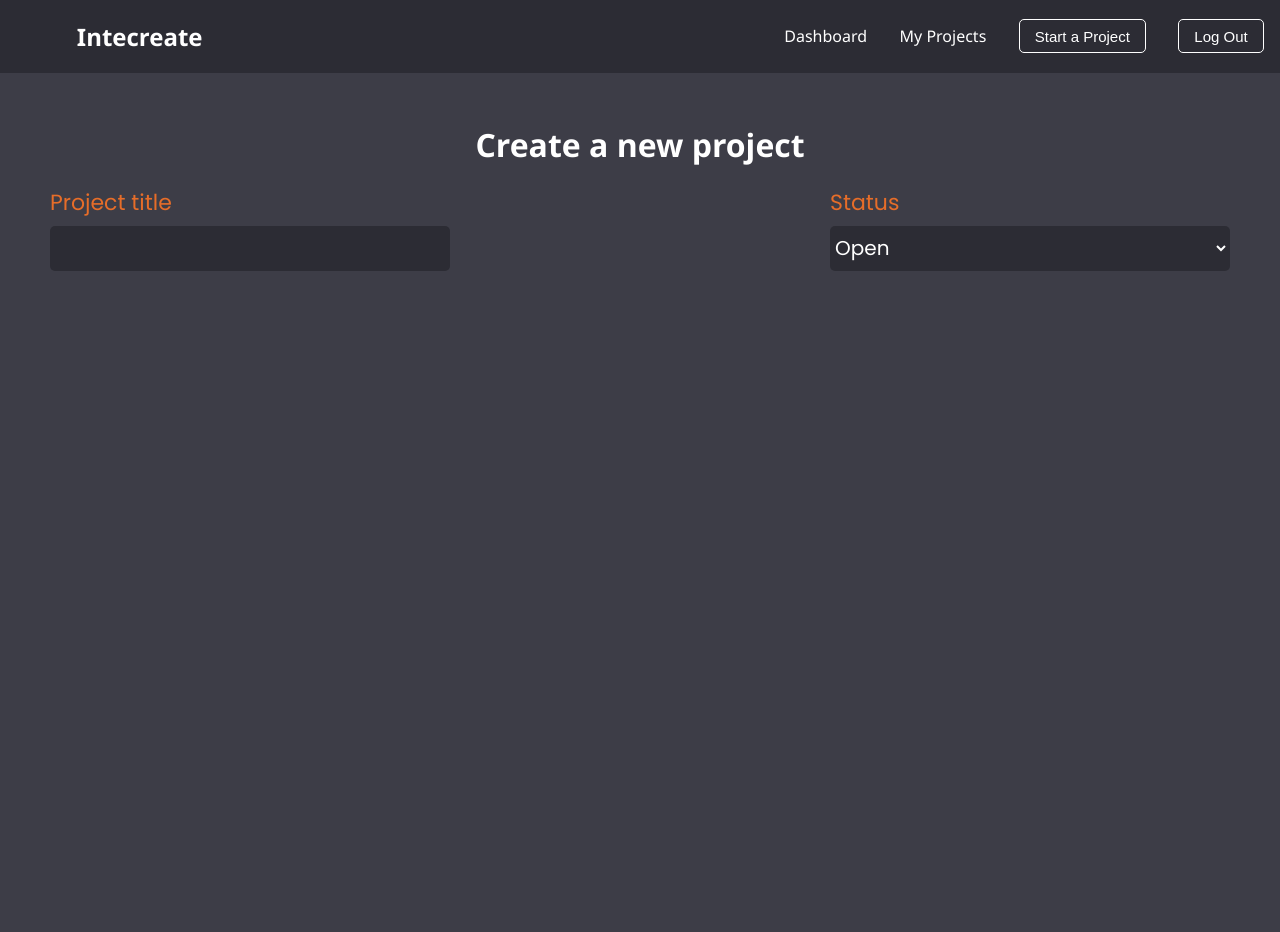
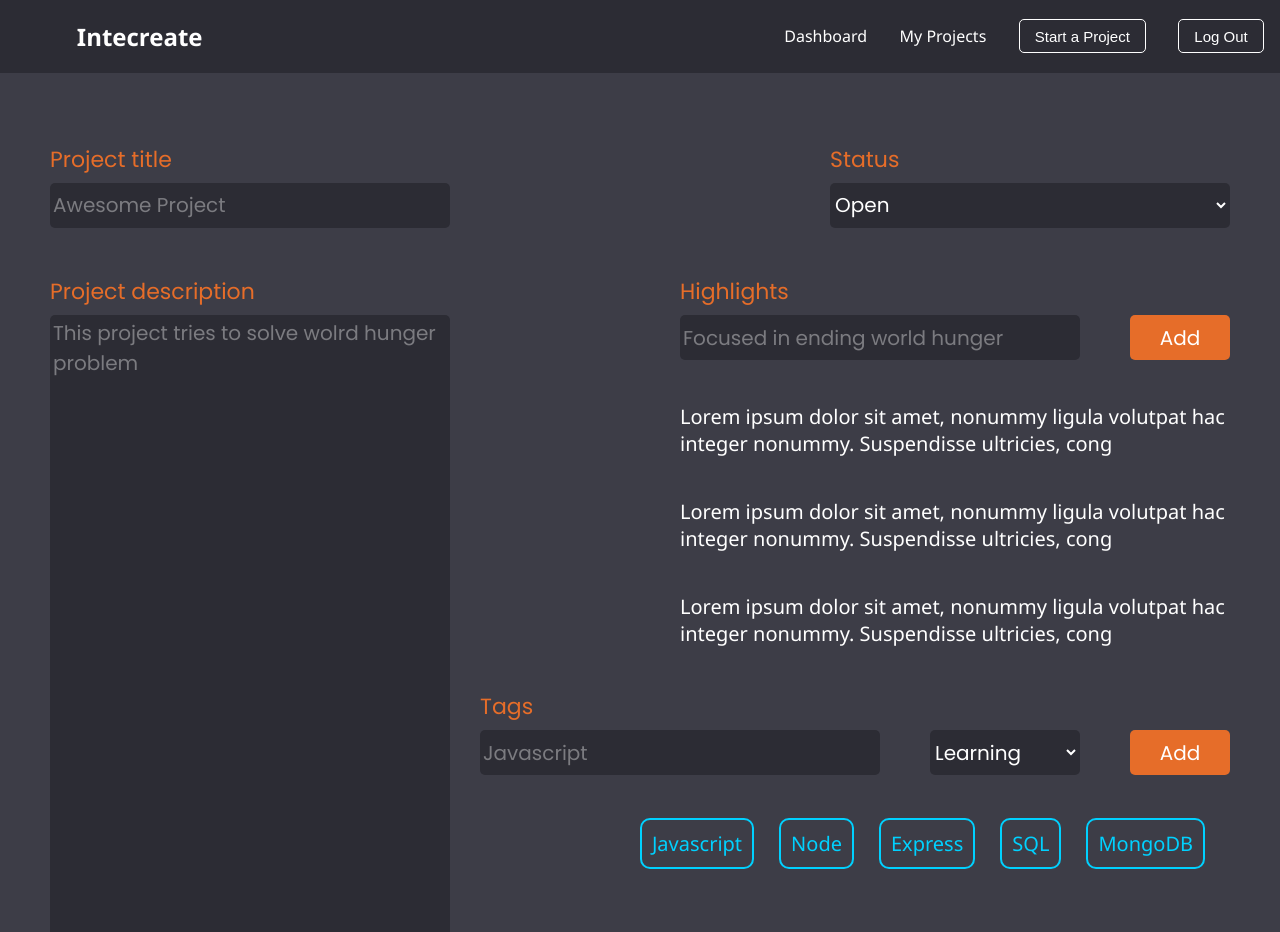
Before and after one commit to EinarLop/GEEB3, a React (Create React App) app in the folder frontend/: page / in a window 1280 px wide. Shown: the top 932 px of the page. Before the commit the page ends 800 px from the top, so only its background shows below. Built offline with nearby package versions, Linux system fonts and the light colour scheme.

Commit message:
Create Project Site 80% done

```diff
--- a/frontend/package.json
+++ b/frontend/package.json
@@ -18,9 +18,6 @@
     "test": "react-scripts test",
     "eject": "react-scripts eject"
   },
-  "eslintConfig": {
-    "extends": "react-app"
-  },
   "browserslist": {
     "production": [
       ">0.2%",
--- a/frontend/src/App.js
+++ b/frontend/src/App.js
@@ -22,7 +22,7 @@ function App() {
   return (
 
 
-    <div>
+                  <div>
 
       <Header/>
       <CreateProject3/>
--- a/frontend/src/CreateProject/CreateProject3.js
+++ b/frontend/src/CreateProject/CreateProject3.js
@@ -1,44 +1,176 @@
-import React from 'react';
-import styles from './CreateProject3Styles.module.scss'
-import Header  from '../Components/Header'
+import React from "react";
+import styles from "./CreateProject3Styles.module.scss";
+import Header from "../Components/Header";
 //T--> Title
 //S--> Status
+//H --> Highlights
 
-function CreateProject3(){
-    return(
-
+function CreateProject3() {
+  return (
     <div className={styles.Wrapper}>
-        <h1 className={styles.Title}>Create a new project</h1>
-
+      {/* <h1 className={styles.Title}>Create a new project</h1> */}
+      {/*
       <div className={styles.TSContainer}>
         <div className={styles.InputLabelContainer}>
           <label className={styles.Label}>Project title</label>
-                <input className={styles.Input}/>
+          <input placeholder="Awesome Project" className={styles.Input} />
         </div>
 
         <div className={styles.InputLabelContainer}>
           <label className={styles.Label}>Status</label>
           <select className={styles.Select}>
-                    <option className={styles.Option}>
-                        Open
-                    </option>
-                    <option>
-                       Closed
-                    </option>
+            <option className={styles.Option}>Open</option>
+            <option>Closed</option>
+          </select>
+        </div>
+
+        //<input className={styles.Button}type="button" value="Add"/>
+      </div> */}
+
+      {/* <div className={styles.Parent}>
+        <div className={styles.Div1}>
+          <div className={styles.InputLabelContainer}>
+            <label className={styles.Label}>Project description</label>
+            <textarea
+              placeholder="This project tries to solve wolrd hunger problem"
+              className={styles.TextArea}
+            />
+          </div>
+        </div>
+        <div className={styles.Div2}>
+          <div className={styles.HInputsContainer}>
+            <div className={styles.InputLabelContainer}>
+              <label className={styles.Label}>Highlights</label>
+              <input
+                placeholder="Focused in ending world hunger"
+                className={styles.Input}
+              />
+            </div>
+
+            <div className={styles.InputLabelContainer}>
+              <label className={`${styles.Label} ${styles.Invisible}`}>
+                Button
+              </label>
+              <input className={styles.Button} type="button" value="Add" />
+            </div>
+          </div>
+<div className={styles.HContainer}></div>
+          <p>Hosososoos</p>
+        </div>
+        <div className={styles.Div3}>
+          <div className={styles.InputLabelContainer}>
+            <label className={styles.Label}>Tags</label>
+            <input placeholder="Javascript" className={styles.Input} />
+          </div>
+          <div className={styles.InputLabelContainer}>
+            <label className={`${styles.Label} ${styles.Invisible}`}>
+              Button
+            </label>
+            <input className={styles.Button} type="button" value="Add" />
+          </div>
+        </div>
+      </div>
+      <div className={styles.SubmitContainer}>
+        <input
+          className={`${styles.Button} ${styles.Large}`}
+          type="button"
+          value="Create project"
+        />
+      </div> */}
+      <div className={styles.Parent}>
+        <div className={styles.Div1}>
+          <div className={styles.InputLabelContainer}>
+            <label className={styles.Label}>Project title</label>
+            <input placeholder="Awesome Project" className={styles.Input} />
+          </div>
+        </div>
+        <div className={styles.Div2}>
+          <div className={styles.InputLabelContainer}>
+            <label className={styles.Label}>Status</label>
+            <select className={styles.Select}>
+              <option className={styles.Option}>Open</option>
+              <option>Closed</option>
             </select>
           </div>
         </div>
-
+        <div className={styles.Div3}>
+          <div className={styles.InputLabelContainer}>
+            <label className={styles.Label}>Highlights</label>
+            <input
+              placeholder="Focused in ending world hunger"
+              className={styles.Input}
+            />
+          </div>
+          <div className={styles.InputLabelContainer}>
+            <label className={`${styles.Label} ${styles.Invisible}`}>
+              Button
+            </label>
+            <input className={styles.Button} type="button" value="Add" />
+          </div>
+        </div>
+        <div className={styles.Div4}>
+          <p>
+            {/* 100 charcaters top */}
+            Lorem ipsum dolor sit amet, nonummy ligula volutpat hac integer
+            nonummy. Suspendisse ultricies, cong
+          </p>
+          <p>
+            Lorem ipsum dolor sit amet, nonummy ligula volutpat hac integer
+            nonummy. Suspendisse ultricies, cong
+          </p>
+          <p>
+            Lorem ipsum dolor sit amet, nonummy ligula volutpat hac integer
+            nonummy. Suspendisse ultricies, cong
+          </p>
+        </div>
+        <div className={styles.Div5}>
+          <div className={styles.InputLabelContainer}>
+            <label className={styles.Label}>Tags</label>
+            <input placeholder="Javascript" className={styles.Input} />
+          </div>
+          <div className={styles.InputLabelContainer}>
+            <label className={`${styles.Label} ${styles.Invisible}`}>
+              Button
+            </label>
+            <select
+              className={`${styles.Select} ${styles.Small}`}
+              type="button"
+            >
+              <option>Learning</option>
+              <option>Masterd</option>
+            </select>
           </div>
 
-
-
-
-
-
-
-
-
+          <div className={styles.InputLabelContainer}>
+            <label className={`${styles.Label} ${styles.Invisible}`}>
+              Button
+            </label>
+            <input className={styles.Button} type="button" value="Add" />
+          </div>
+        </div>
+        <div className={styles.Div6}>
+          <div className={styles.Tag}>Javascript</div>
+          <div className={styles.Tag}>Node</div>
+          <div className={styles.Tag}>Express</div>
+          <div className={styles.Tag}>SQL</div>
+          <div className={styles.Tag}>MongoDB</div>
+          <div className={styles.Tag}>Development</div>
+          <div className={styles.Tag}>Sockets</div>
+          <div className={styles.Tag}>MongoDB</div>
+          <div className={styles.Tag}>Development</div>
+          <div className={styles.Tag}>Sockets</div>
+        </div>
+        <div className={styles.Div7}>
+          <div className={styles.InputLabelContainer}>
+            <label className={styles.Label}>Project description</label>
+            <textarea
+              placeholder="This project tries to solve wolrd hunger problem"
+              className={styles.TextArea}
+            />
+          </div>
+        </div>
+      </div>
+    </div>
   );
 }
 
--- a/frontend/src/CreateProject/CreateProject3Styles.module.scss
+++ b/frontend/src/CreateProject/CreateProject3Styles.module.scss
@@ -1,5 +1,6 @@
 @import "../_global.scss", "../GlobalStyles/Wrapper.scss",
-  "../GlobalStyles/Input.scss", "../GlobalStyles/Select.scss";
+  "../GlobalStyles/Input.scss", "../GlobalStyles/Select.scss",
+  "../GlobalStyles/Button.scss";
 
 .Wrapper {
   display: flex;
@@ -23,14 +24,147 @@
 .Title {
   justify-content: center;
   margin: 0 auto;
+  margin-bottom: 50px;
+  font-family: $font;
 }
 
 .TSContainer {
   display: flex;
   justify-content: space-between;
+  margin-bottom: 50px;
   //Responsive --> Flex direction column
 }
 
 .Select {
   @include Select;
+
+  &.Small {
+    margin-left: 50px;
+  }
 }
+
+.Button {
+  @include Button;
+  margin-left: 50px;
+
+  &.Large {
+    margin: 50px 0 0 0;
+  }
+}
+
+.TextArea {
+  @include Input;
+  height: 700px;
+}
+
+// .Parent {
+//   display: grid;
+//   grid-template-columns: repeat(6, 1fr);
+//   grid-template-rows: repeat(4, 1fr);
+//   grid-column-gap: 0px;
+//   grid-row-gap: 0px;
+// }
+
+// .Div1 {
+//   grid-area: 1 / 1 / 5 / 3;
+// }
+// .Div2 {
+//   grid-area: 1 / 3 / 3 / 7;
+//   display: flex;
+//   flex-direction: column;
+// }
+// .Div3 {
+//   grid-area: 3 / 3 / 5 / 7;
+//   display: flex;
+//   justify-content: flex-end;
+// }
+
+.Parent {
+  display: grid;
+  grid-template-columns: repeat(2, 1fr);
+  grid-template-rows: repeat(5, 1fr);
+  grid-column-gap: 0px;
+  grid-row-gap: 0px;
+}
+
+.Div1 {
+  grid-area: 1 / 1 / 2 / 2;
+}
+.Div2 {
+  grid-area: 1 / 2 / 2 / 3;
+  display: flex;
+  justify-content: flex-end;
+}
+.Div3 {
+  grid-area: 2 / 2 / 3 / 3;
+  display: flex;
+  flex-direction: row;
+  display: flex;
+  justify-content: flex-end;
+  margin-top: -50px;
+}
+.Div4 {
+  grid-area: 3 / 2 / 4 / 3;
+  display: flex;
+  flex-direction: column;
+  margin-top: -105px;
+
+  align-items: flex-end;
+  //margin-top: -20px;
+}
+.Div5 {
+  grid-area: 4 / 2 / 5 / 3;
+  display: flex;
+  flex-direction: row;
+  display: flex;
+  justify-content: flex-end;
+}
+.Div6 {
+  grid-area: 5 / 2 / 6 / 3;
+
+  display: flex;
+  flex-direction: row;
+  margin-top: -50px;
+  align-items: flex-start;
+  justify-content: flex-end;
+  flex-wrap: wrap;
+}
+.Div7 {
+  grid-area: 2 / 1 / 6 / 2;
+  margin-top: -50px;
+}
+
+.SubmitContainer {
+  display: flex;
+  justify-content: center;
+  flex-direction: column;
+}
+
+.HInputsContainer {
+  display: flex;
+  flex-direction: row;
+  justify-content: flex-end;
+}
+
+.HContainer {
+  display: flex;
+  justify-content: flex-end;
+}
+
+p {
+  font-size: 20px;
+  width: 550px;
+  overflow-wrap: break-word;
+  height: 55px;
+  display: block;
+  justify-content: right;
+}
+
+.Tag {
+  font-size: 20px;
+  border: 2px solid $tagBlue;
+  border-radius: 10px;
+  padding: 10px;
+  color: $tagBlue;
+  margin: 15px 25px 0px 0;
+}
--- /dev/null
+++ b/frontend/src/GlobalStyles/Button.scss
@@ -0,0 +1,20 @@
+@import "../global.scss";
+
+@mixin Button {
+  font-family: $font;
+  font-size: 20px;
+  height: 45px;
+  width: 100px;
+  border: 2px solid transparent;
+  border-radius: 5px;
+  background-color: $orangeAccent;
+  color: white;
+
+  &.Large {
+    width: 400px;
+  }
+
+  &:focus {
+    outline: none;
+  }
+}
--- a/frontend/src/GlobalStyles/Input.scss
+++ b/frontend/src/GlobalStyles/Input.scss
@@ -15,6 +15,10 @@
   font-family: $font;
   margin-bottom: 7px;
   font-size: 22px;
+
+  &.Invisible {
+    color: transparent;
+  }
 }
 //Possible backgroun color for input
 //#42424d
--- a/frontend/src/GlobalStyles/Select.scss
+++ b/frontend/src/GlobalStyles/Select.scss
@@ -10,6 +10,10 @@
   border-radius: 5px;
   font-family: $font;
 
+  &.Small {
+    width: 150px;
+  }
+
   &:focus {
     outline: none;
     border: 2px solid $orangeAccent;
--- a/frontend/src/_global.scss
+++ b/frontend/src/_global.scss
@@ -28,9 +28,7 @@ $tagPurple: #ce30e8;
 $tagGreen: #6cc551;
 $tagYellow: #e89330;
 $tagRed: #e85130;
-
-/*FONTS*/
-
+$tagBlue: #00d1ff; /*FONTS*/
 body {
   font-family: "Segoe UI", Tahoma, Geneva, Verdana, sans-serif;
   padding: 0;
```
Also changed, not shown: frontend/src/Registration/Registration.js (+9 -7 lines), 1 other file (tests, documents, lock files or other folders). Lines whose indentation alone changed are shown as unchanged.
